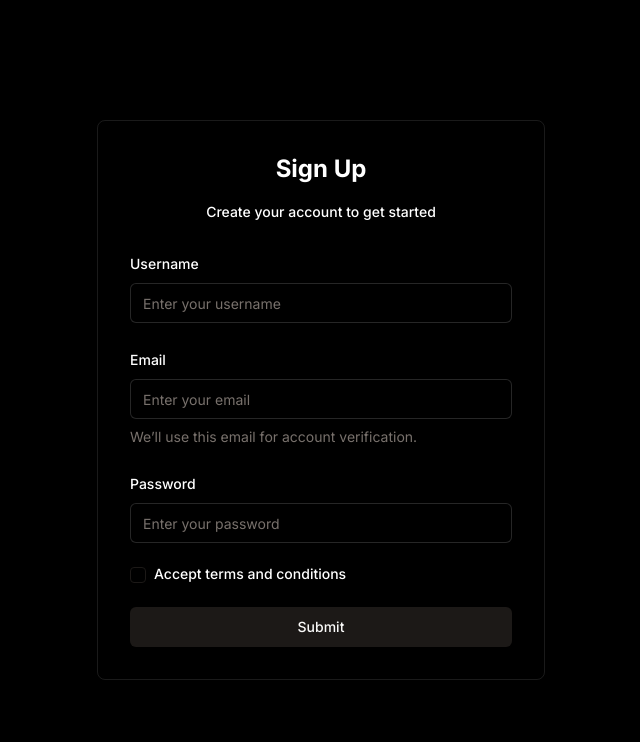
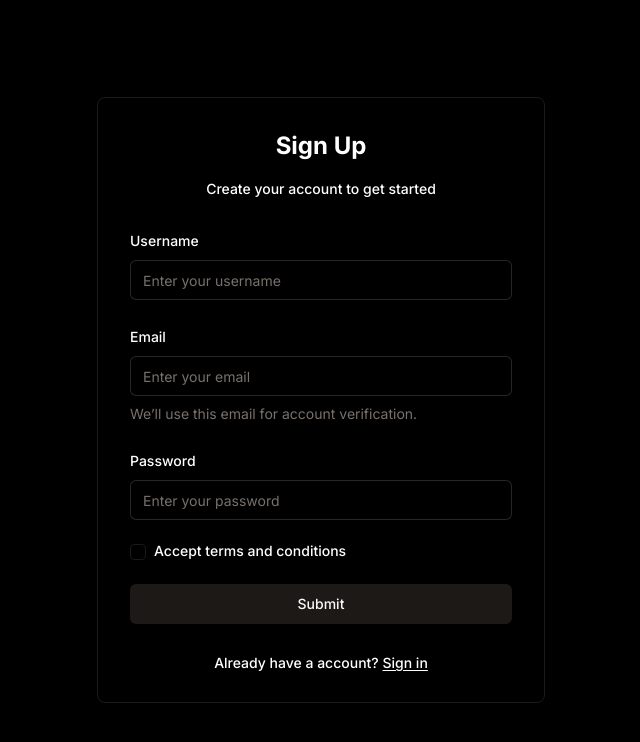
Before and after one commit to rehan-adi/Feedback.app, a Next.js app: page /signup in a window 1280 px wide. Shown: the top 742 px of the page, without its empty margins (319-959 px from the left). Built offline with nearby package versions, Linux system fonts and the light colour scheme.

Commit message:
Enhanced Signup form with better error state handling and UI enhancement

```diff
--- a/components/auth/Signup.tsx
+++ b/components/auth/Signup.tsx
@@ -2,6 +2,7 @@
 
 import { z } from "zod";
 import axios from "axios";
+import Link from "next/link";
 import { Loader2 } from "lucide-react";
 import { useForm } from "react-hook-form";
 import { useRouter } from "next/navigation";
@@ -59,7 +60,7 @@ const Signup = () => {
       setError("An error occurred while signing up. Please try again.");
       toast({
         title: "Signup Failed",
-        description: "Could not sign up" + error.message,
+        description: `Could not sign up: ${error.message}`,
         variant: "destructive",
       });
     } finally {
@@ -145,7 +146,12 @@ const Signup = () => {
                 </label>
               </div>
             </div>
-            <Button type="submit" variant="default" className="w-full">
+            <Button
+              type="submit"
+              variant="default"
+              disabled={loading}
+              className="w-full"
+            >
               {loading ? (
                 <>
                   ( <Loader2 className="mr-2 h-4 w-4 animate-spin" />{" "}
@@ -157,6 +163,14 @@ const Signup = () => {
             </Button>
           </form>
         </Form>
+        <div className="text-center mt-8">
+          <p className="text-sm font-medium leading-none peer-disabled:cursor-not-allowed peer-disabled:opacity-70">
+            Already have a account?{' '}
+            <Link href="/sign-in" className="underline underline-offset-2">
+              Sign in
+            </Link>
+          </p>
+        </div>
       </div>
     </div>
   );
```
